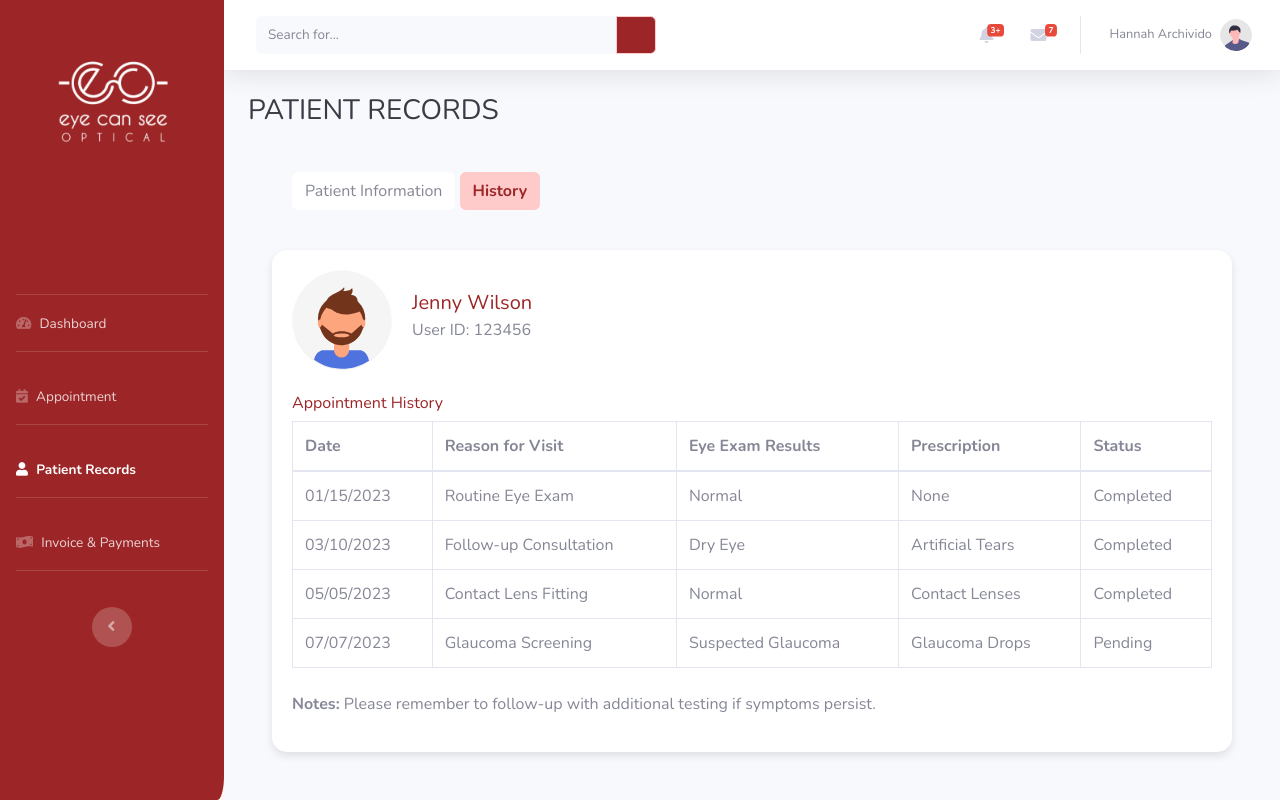
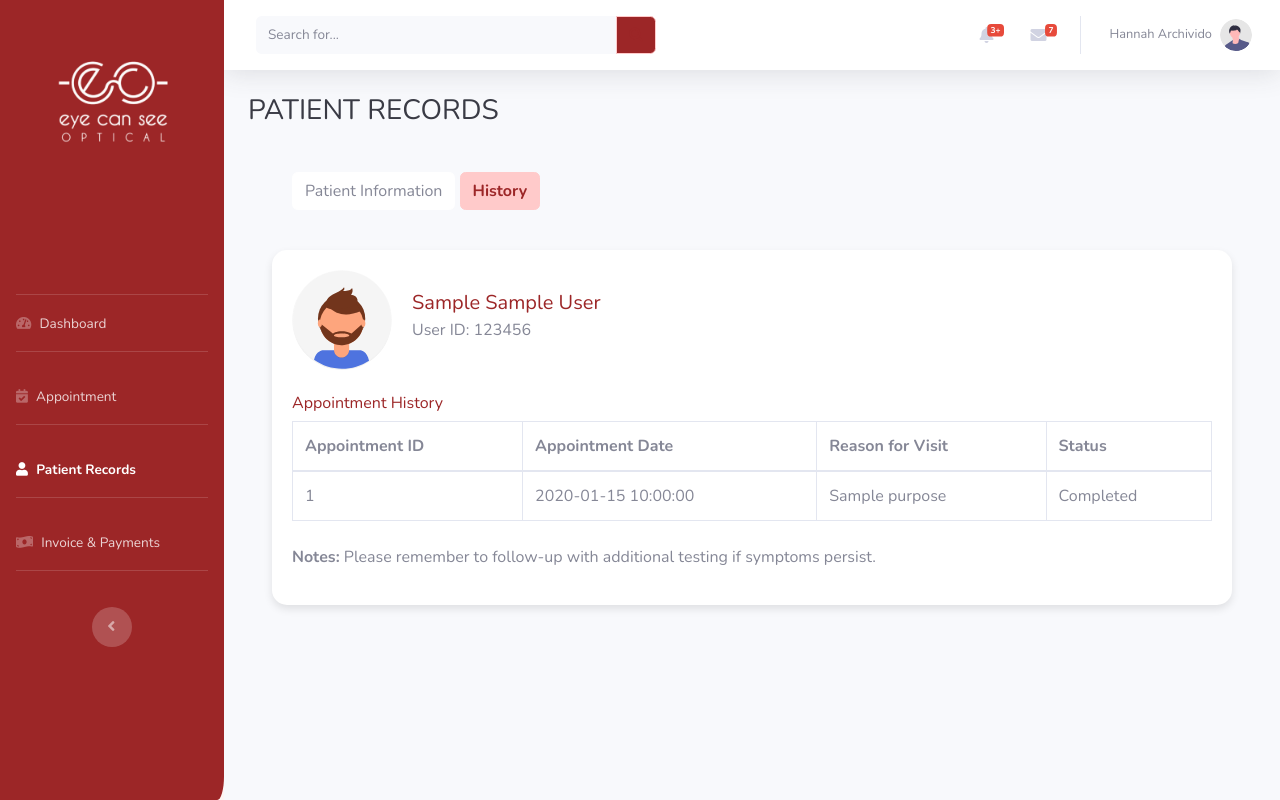
Before and after one commit to hannahmaearchivido/Eye-Can-See-Optical-Appointment-and-Management-System, a Flask app: page /patient/1/history in a window 1280 px wide. Run offline with Flask 3, Linux system fonts and the light colour scheme; a database or web service that is not in the repository returns one stand-in record (values such as "Sample title"); some libraries are stand-ins or nearby versions.

Commit message:
Update patient history.html

```diff
--- a/templates/patient history.html
+++ b/templates/patient history.html
@@ -11,14 +11,14 @@
     <title>Eye Can See Optical - Patient History</title>
 
     <!-- Custom fonts for this templates -->
-    <link href="vendor/fontawesome-free/css/all.min.css" rel="stylesheet" type="text/css">
-    <link rel="icon" href="img/icon logo.png" type="image/png">
+    <link rel="stylesheet" type="text/css" href="{{ url_for('static', filename='vendor/fontawesome-free/css/all.min.css') }}">
+    <link rel="icon" type="image/png" href="{{ url_for('static', filename='img/icon logo.png') }}">
     <link
         href="https://fonts.googleapis.com/css?family=Nunito:200,200i,300,300i,400,400i,600,600i,700,700i,800,800i,900,900i"
         rel="stylesheet">
 
     <!-- Custom styles for this templates -->
-    <link href="css/sb-admin-2.css" rel="stylesheet">
+   <link rel="stylesheet" href="{{ url_for('static', filename='css/sb-admin-2.css') }}">
 
     <style>
         .card {
@@ -73,7 +73,7 @@
 
             <!-- Sidebar - Brand -->
             <a class="sidebar-brand d-flex align-items-center justify-content-center" href="index.html">
-                <img src="img/eye can see - logo.png" alt="Eye Can See" class="navbar-logo" />
+                <img src="{{ url_for('static', filename='img/eye can see - logo.png') }}" alt="Eye Can See" class="navbar-logo" />
             </a>
 
             <!-- Divider -->
@@ -250,7 +250,7 @@
                                 </h6>
                                 <a class="dropdown-item d-flex align-items-center" href="#">
                                     <div class="dropdown-list-image mr-3">
-                                        <img class="rounded-circle" src="img/undraw_profile_1.svg"
+                                        <img class="rounded-circle" src="{{ url_for('static', filename='img/undraw_profile_1.svg') }}"
                                             alt="...">
                                         <div class="status-indicator bg-success"></div>
                                     </div>
@@ -262,7 +262,7 @@
                                 </a>
                                 <a class="dropdown-item d-flex align-items-center" href="#">
                                     <div class="dropdown-list-image mr-3">
-                                        <img class="rounded-circle" src="img/undraw_profile_2.svg"
+                                        <img class="rounded-circle" src="{{ url_for('static', filename='img/undraw_profile_2.svg') }}"
                                             alt="...">
                                         <div class="status-indicator"></div>
                                     </div>
@@ -274,7 +274,7 @@
                                 </a>
                                 <a class="dropdown-item d-flex align-items-center" href="#">
                                     <div class="dropdown-list-image mr-3">
-                                        <img class="rounded-circle" src="img/undraw_profile_3.svg"
+                                        <img class="rounded-circle" src="{{ url_for('static', filename='img/undraw_profile_3.svg') }}"
                                             alt="...">
                                         <div class="status-indicator bg-warning"></div>
                                     </div>
@@ -286,7 +286,7 @@
                                 </a>
                                 <a class="dropdown-item d-flex align-items-center" href="#">
                                     <div class="dropdown-list-image mr-3">
-                                        <img class="rounded-circle" src="https://source.unsplash.com/Mv9hjnEUHR4/60x60"
+                                        <img class="rounded-circle" src="{{ url_for('static', filename='img/undraw_profile_2.svg') }}"
                                             alt="...">
                                         <div class="status-indicator bg-success"></div>
                                     </div>
@@ -308,7 +308,7 @@
                                 data-toggle="dropdown" aria-haspopup="true" aria-expanded="false">
                                 <span class="mr-2 d-none d-lg-inline text-gray-600 small">Hannah Archivido</span>
                                 <img class="img-profile rounded-circle"
-                                    src="img/undraw_profile.svg">
+                                    src="{{ url_for('static', filename='img/undraw_profile.svg') }}">
                             </a>
                             <!-- Dropdown - User Information -->
                             <div class="dropdown-menu dropdown-menu-right shadow animated--grow-in"
@@ -350,64 +350,46 @@
                     <div class="container mt-4">
                         <div class="info-section">
                             <div>
-                                <a class="btn btn-secondary" href="patient details.html">Patient Information</a>
-                                <a class="btn btn-primary active" href="patient history.html">History</a>
+                                <a class="btn btn-secondary" href="{{ url_for('patient_details', patient_id=patient['patient_id']) }}">Patient Information</a>
+                                <a class="btn btn-primary active" href="{{ url_for('patient_history', patient_id=patient['patient_id']) }}">History</a>
                             </div>
                         </div>
 
                         <div class="card">
                             <div class="card-body">
                                 <div class="profile-section">
-                                    <img src="img/undraw_profile_2.svg" alt="Profile Image" class="profile-img">
+                                    <img
+                                        src="{{ url_for('static', filename='img/undraw_profile_1.svg') if patient.gender == 'Female' else url_for('static', filename='img/undraw_profile_2.svg') }}"
+                                        alt="Profile Image"
+                                        class="profile-img">
                                     <div class="profile-info">
-                                        <h5 class="card-title">Jenny Wilson</h5>
+                                        <h5 class="card-title">{{ patient.patient_fname }} {{ patient.patient_minitial }} {{ patient.patient_lname }}</h5>
                                         <h6 class="card-subtitle mb-2 text-muted">User ID: 123456</h6>
                                     </div>
                                 </div>
+
 
                                 <h6 class="mt-4">Appointment History</h6>
                                 <table class="table table-bordered">
                                     <thead>
                                         <tr>
-                                            <th>Date</th>
+                                            <th>Appointment ID</th>
+                                            <th>Appointment Date</th>
                                             <th>Reason for Visit</th>
-                                            <th>Eye Exam Results</th>
-                                            <th>Prescription</th>
                                             <th>Status</th>
                                         </tr>
                                     </thead>
                                     <tbody>
+                                        {% for row in history_data %}
                                         <tr>
-                                            <td>01/15/2023</td>
-                                            <td>Routine Eye Exam</td>
-                                            <td>Normal</td>
-                                            <td>None</td>
-                                            <td>Completed</td>
+                                            <td>{{ row.appointment_id }}</td>
+                                            <td>{{ row.appointment_date }}</td>
+                                            <td>{{ row.purpose }}</td>
+                                            <td>{{ row.status }}</td>
                                         </tr>
-                                        <tr>
-                                            <td>03/10/2023</td>
-                                            <td>Follow-up Consultation</td>
-                                            <td>Dry Eye</td>
-                                            <td>Artificial Tears</td>
-                                            <td>Completed</td>
-                                        </tr>
-                                        <tr>
-                                            <td>05/05/2023</td>
-                                            <td>Contact Lens Fitting</td>
-                                            <td>Normal</td>
-                                            <td>Contact Lenses</td>
-                                            <td>Completed</td>
-                                        </tr>
-                                        <tr>
-                                            <td>07/07/2023</td>
-                                            <td>Glaucoma Screening</td>
-                                            <td>Suspected Glaucoma</td>
-                                            <td>Glaucoma Drops</td>
-                                            <td>Pending</td>
-                                        </tr>
+                                        {% endfor %}
                                     </tbody>
                                 </table>
-
                                 <p class="mt-4"><strong>Notes:</strong> Please remember to follow-up with additional testing if symptoms persist.</p>
                             </div>
                         </div>
```
